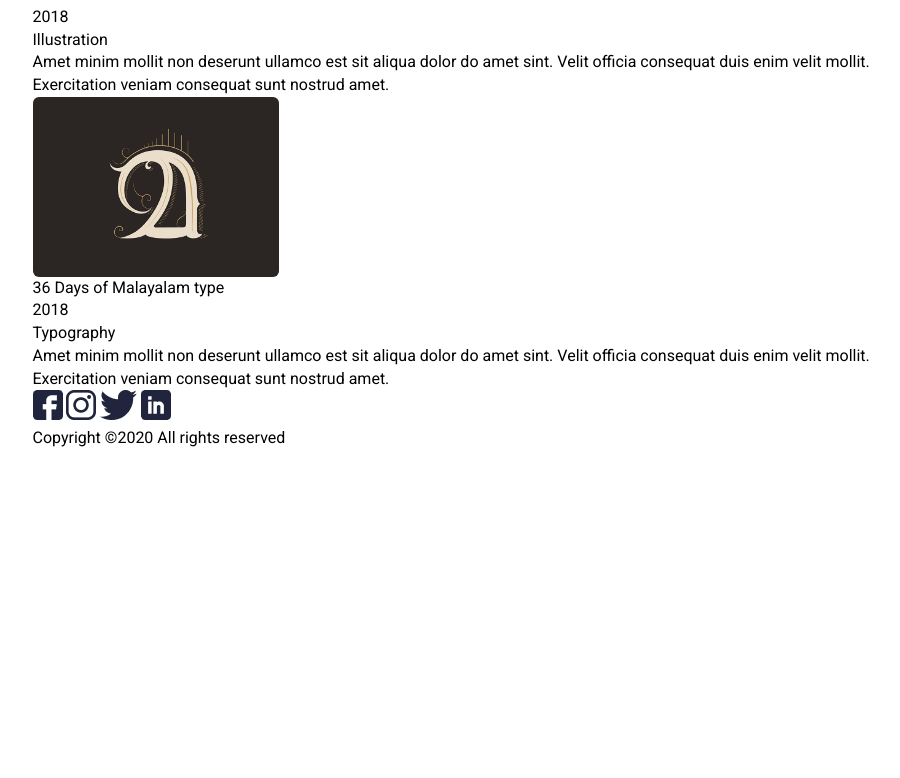
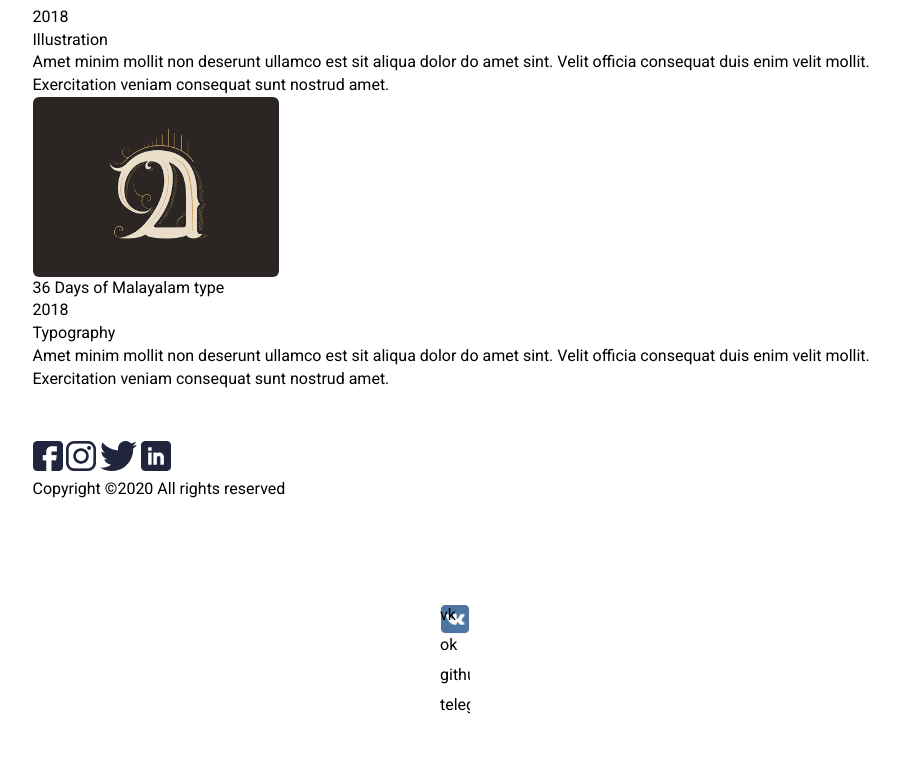
Before and after one commit to sonyazolotova/..., a plain HTML site: page index.html in a window 1280 px wide. Shown: the part 1189-1967 px from the top of the page, without its empty margins (185-1085 px from the left). Before the commit the page ends 1761 px from the top, so only its background shows below. Drawn offline with Linux system fonts and the light colour scheme.

Commit message:
Add files via upload

```diff
--- a/css/style.css
+++ b/css/style.css
@@ -241,10 +241,7 @@
 
 .footer {
 
-    width: 1152px;
-    height: 182px;
-    left: 0px;
-    top: 1859px;
+    padding: 51px 0px 54px;
 }
 
 .footer-title {
@@ -254,3 +251,22 @@
     right: 40.45%;
     top: calc(50% - 21px/2 + 26.5px)
 }
+.footer__container{
+    display: flex;
+    justify-content: center;
+}
+.social__item{
+width: 30px;
+height: 30px;
+overflow: hidden;
+}
+.social__link{
+display: block;
+width: 100%;
+height: 100%;
+}
+.vk{
+    background-image: url(../img/vk.png);
+    background-size: cover;
+    background-repeat: no-repeat;
+}
--- a/index.html
+++ b/index.html
@@ -166,6 +166,25 @@
 
             </section>
         </main>
+        <footer class="footer">
+            <div class="container footer__container">
+              <ul class="social">
+                <li class="social__item">
+                  <a href="" class="social__link vk">vk</a>
+                </li>
+                <li class="social__item">
+                  <a href="" class="social__link ok">ok</a>
+                </li>
+                <li class="social__item">
+                  <a href="" class="social__link github">github</a>
+                </li>
+                <li class="social__item">
+                  <a href="" class="social__link telegram">telegram</a>
+                </li>
+              </ul>
+            </div>
+          </footer>
+
     </div>
 </body>
 
```
Also changed, not shown: blog.html (added, +68 -0 lines), img/github.png (added), img/ok.png (added), img/telegram.png (added), img/vk.png (added).
